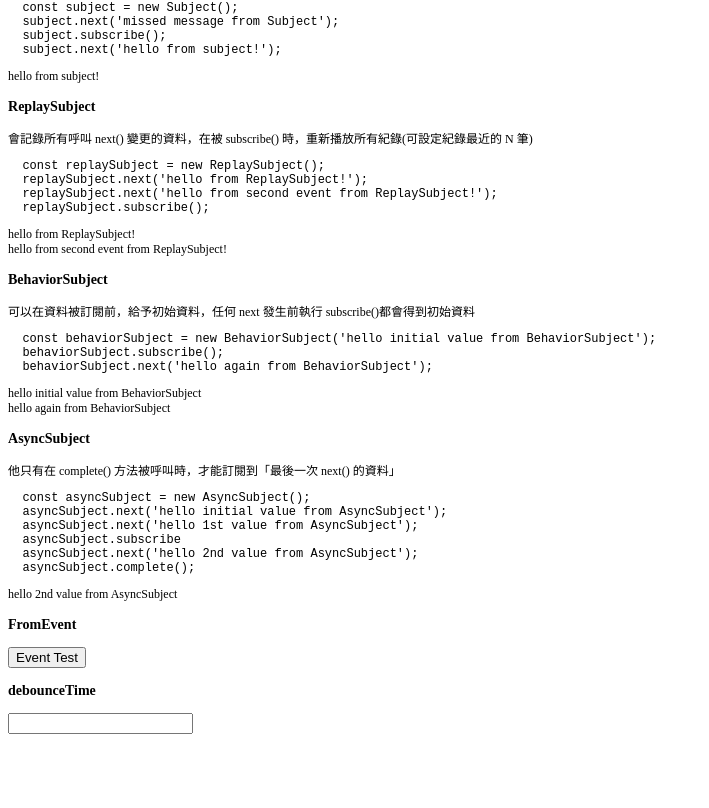
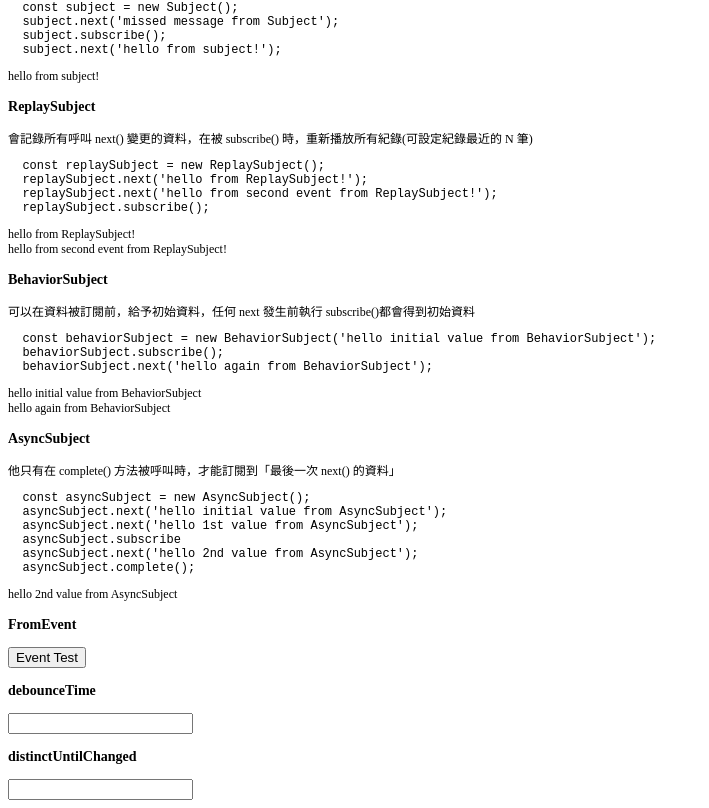
Before and after one commit to subwind/angular-rxjs, an Angular app: page /observable in a window 1280 px wide. Shown: the part 371-1179 px from the top of the page, without its empty margins (0-709 px from the left). Before the commit the page ends 1113 px from the top, so only its background shows below. Built offline with nearby package versions, Linux system fonts and the light colour scheme.

Commit message:
2 files modified

```diff
--- a/src/app/View/Rxjs/Observable/observable.component.html
+++ b/src/app/View/Rxjs/Observable/observable.component.html
@@ -60,3 +60,7 @@
 <h3>debounceTime</h3>
 <input id="dt" #dt type="text"/>
 <div>{{dtValue}}</div>
+
+<h3>distinctUntilChanged</h3>
+<input id="duc" #duc type="text"/>
+<div>{{ducValue}}</div>
--- a/src/app/View/Rxjs/Observable/observable.component.ts
+++ b/src/app/View/Rxjs/Observable/observable.component.ts
@@ -13,7 +13,11 @@ export class ObservableComponent implements OnInit {
 
   @ViewChild('dt') dtInput:ElementRef;
 
+  @ViewChild('duc') ducInput:ElementRef;
+
   public dtValue:string  = "";
+
+  public ducValue:string = "";
 
 
   constructor() { }
@@ -55,6 +59,8 @@ export class ObservableComponent implements OnInit {
         .subscribe(res => console.log(res));
 
          this.useDebounceTime();
+
+         this.distinctUntilChanged();
 
   }
 
@@ -226,9 +232,17 @@ export class ObservableComponent implements OnInit {
   /**利用 debounceTime */
   public useDebounceTime():void{
      let input = document.getElementById('dt')
-     //fromEvent(input,'input').pipe(map(i=>i.currentTarget['value'] ),debounceTime(1000)).subscribe(val=>{this.dtValue = val});
-     fromEvent(input,'input').pipe(switchMap(i=>i.currentTarget['value'] ),distinctUntilChanged()).subscribe((val:string)=>{this.dtValue = val});
+     fromEvent(input,'input').pipe(map(i=>i.currentTarget['value'] ),debounceTime(1000)).subscribe(val=>{this.dtValue = val});
+
     //fromEvent(this.dtInput.nativeElement,'input').subscribe((val)=>{console.log(val['data'])})
+  }
+
+  /**利用distinctUntilChanged */
+  public distinctUntilChanged():void{
+    let input = document.getElementById('duc')
+    fromEvent(input,'input').pipe(switchMap(i=>i.currentTarget['value'] ),distinctUntilChanged()).subscribe((val:string)=>{this.ducValue = val},(error) => {
+        console.log('error', error);
+    });
   }
 
 
```
